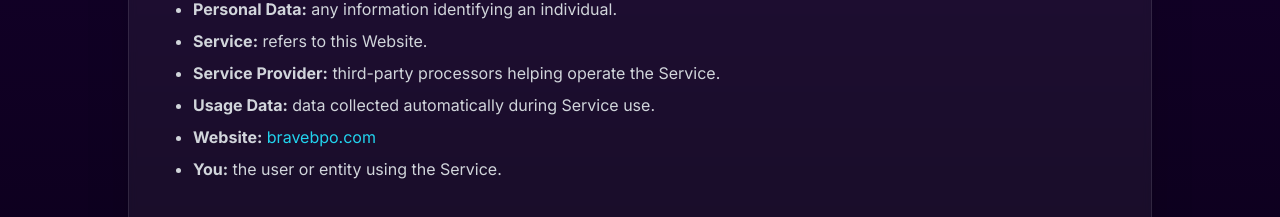
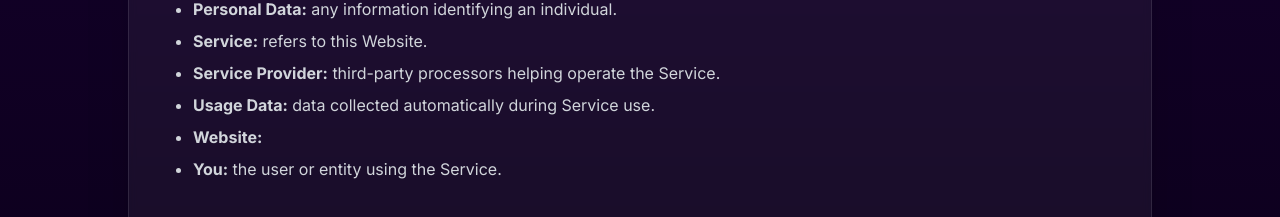
Before and after one commit to TaimorOsman676/bravebpo, a Next.js app: page /PrivacyPolicy in a window 1280 px wide. Shown: the part 860-1077 px from the top of the page. Built offline with nearby package versions, Linux system fonts and the light colour scheme.

Commit message:
my codeies

```diff
--- a/app/PrivacyPolicy/page.tsx
+++ b/app/PrivacyPolicy/page.tsx
@@ -41,7 +41,8 @@ const PrivacyPolicy = () => {
           <li><strong>Service:</strong> refers to this Website.</li>
           <li><strong>Service Provider:</strong> third-party processors helping operate the Service.</li>
           <li><strong>Usage Data:</strong> data collected automatically during Service use.</li>
-          <li><strong>Website:</strong> <a href="https://www.bravebpo.com" target="_blank" className="text-cyan-400 hover:underline">bravebpo.com</a></li>
+          <li><strong>Website:</strong> <a href="https://www.termsfeed.com/privacy-policy-generator/" target="_blank">
+</a></li>
           <li><strong>You:</strong> the user or entity using the Service.</li>
         </ul>
 
```
